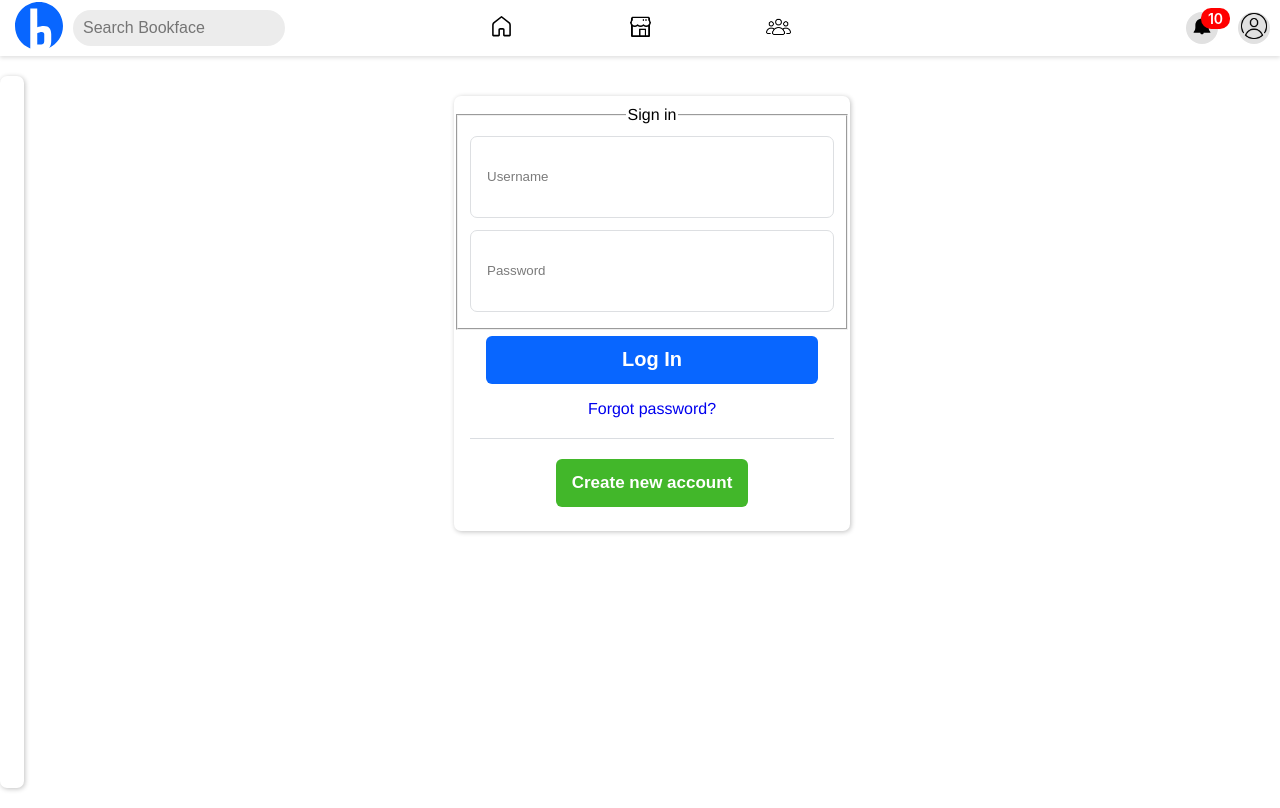
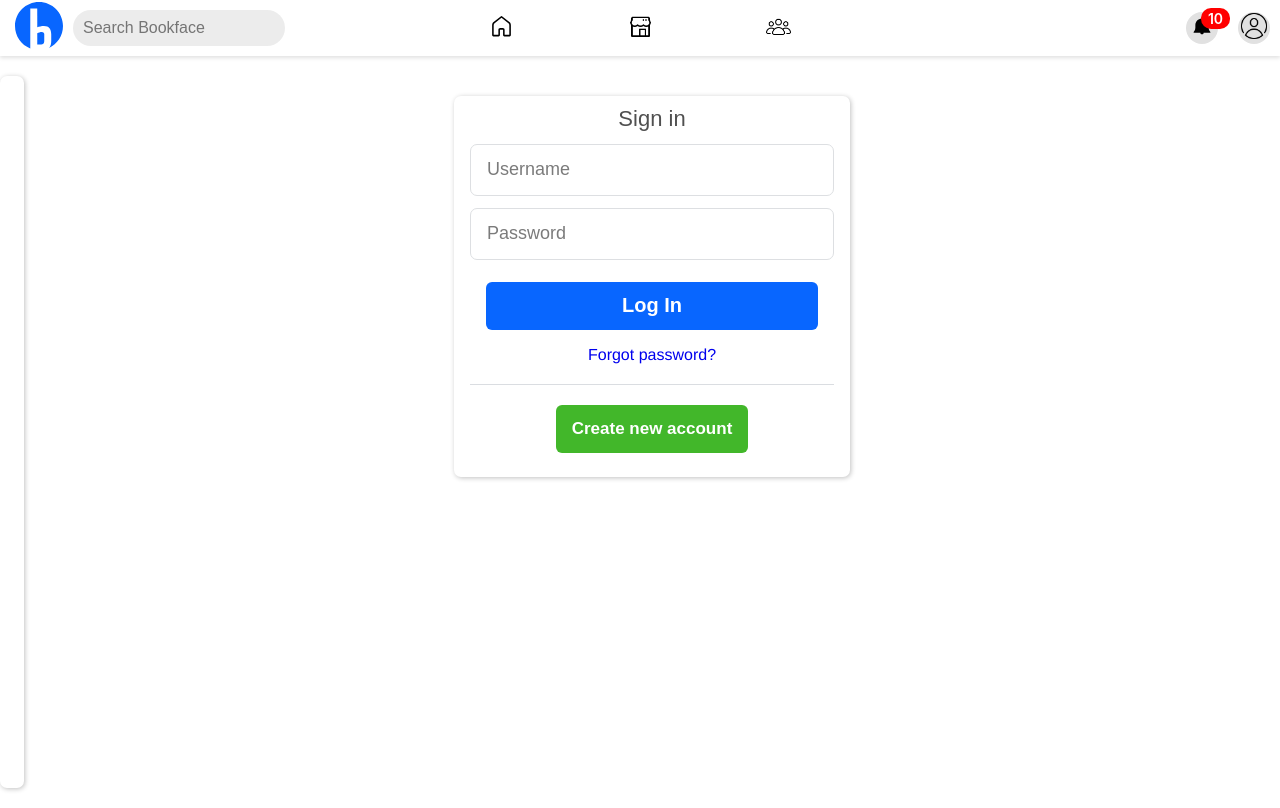
Before and after one commit to Code-Campfire/zenith-masters-8341-client, a React (Create React App) app: page /login in a window 1280 px wide. Built offline with nearby package versions, Linux system fonts and the light colour scheme.

Commit message:
Fixed styling after removing bootstrap

```diff
--- a/src/styles/Login.css
+++ b/src/styles/Login.css
@@ -1,3 +1,11 @@
+.login-form button {
+	cursor: pointer;
+}
+
+fieldset {
+	border: none;
+}
+
 .login-form {
 	grid-area: newsfeed;
 	display: flex;
@@ -11,18 +19,25 @@
 	border-radius: 7px;
 	box-shadow: 1px 1px 5px rgb(193, 193, 193);
 	padding: 10px 0 24px 0;
-	width: 396px;
-	font-family: Helvetica, Arial, sans-serif;
+	width: 396px !important;
+	font-family: Helvetica;
+}
+
+.login-form legend {
+	font-size: 22px;
+	color: rgb(80, 80, 80);
+	font-family: sans-serif;
 }
 
 .login-input {
-	height: 52px;
+	border: 1px solid #dddfe2 !important;
+	font-size: 18px;
+	height: 22px;
 	width: 330px;
 	border-radius: 7px;
 	margin-top: 6px;
 	margin-bottom: 6px;
 	padding: 14px 16px;
-	border: 1px solid #dddfe2 !important;
 }
 
 .login-button {
--- a/src/styles/SideBar.css
+++ b/src/styles/SideBar.css
@@ -15,7 +15,9 @@
 	z-index: 1000;
 }
 
-
+.sideBar button {
+	cursor: pointer;
+}
 
 .sideBarToggle {
 	opacity: 0;
@@ -79,7 +81,7 @@
 	transition: background-color 0.3s ease;
 }
 .sideBar li:hover {
-    background-color: #F2F2F2;
+	background-color: #f2f2f2;
 }
 .sideBar li.active {
 	background-color: #dddddd;
@@ -104,6 +106,6 @@
 }
 @media (max-width: 210px) {
 	.sideBar {
-        min-width: 100%
+		min-width: 100%;
 	}
 }
--- a/src/styles/SignUp.css
+++ b/src/styles/SignUp.css
@@ -13,6 +13,11 @@
 	padding: 10px 0 24px 0;
 	width: 396px;
 	font-family: Helvetica, Arial, sans-serif;
+}
+.sign-up-form legend {
+	font-size: 22px;
+	color: rgb(80, 80, 80);
+	font-family: sans-serif;
 }
 
 .sign-up-button {
```
Lines whose indentation alone changed are shown as unchanged.
